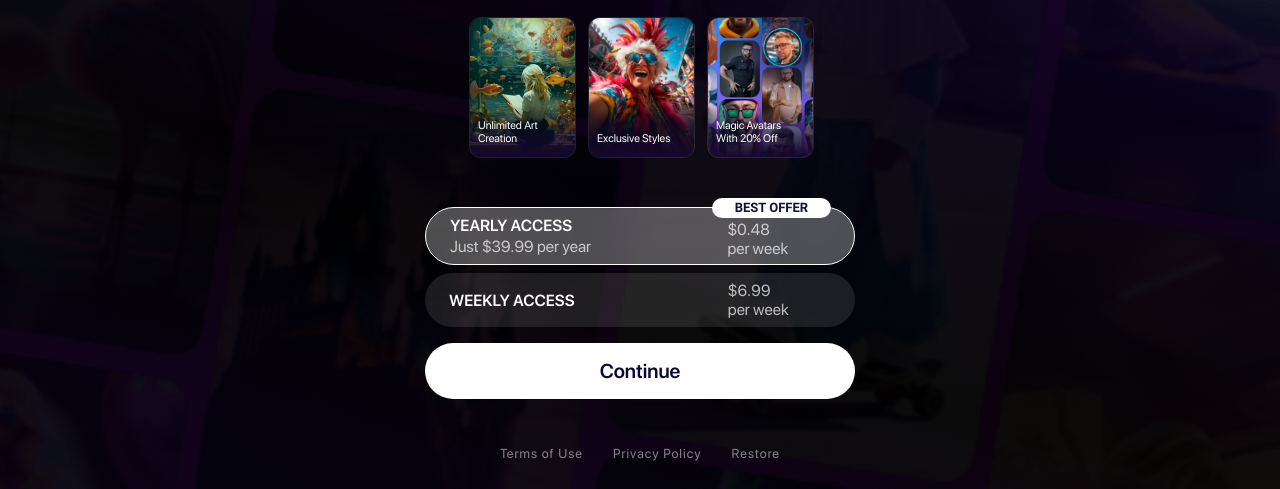
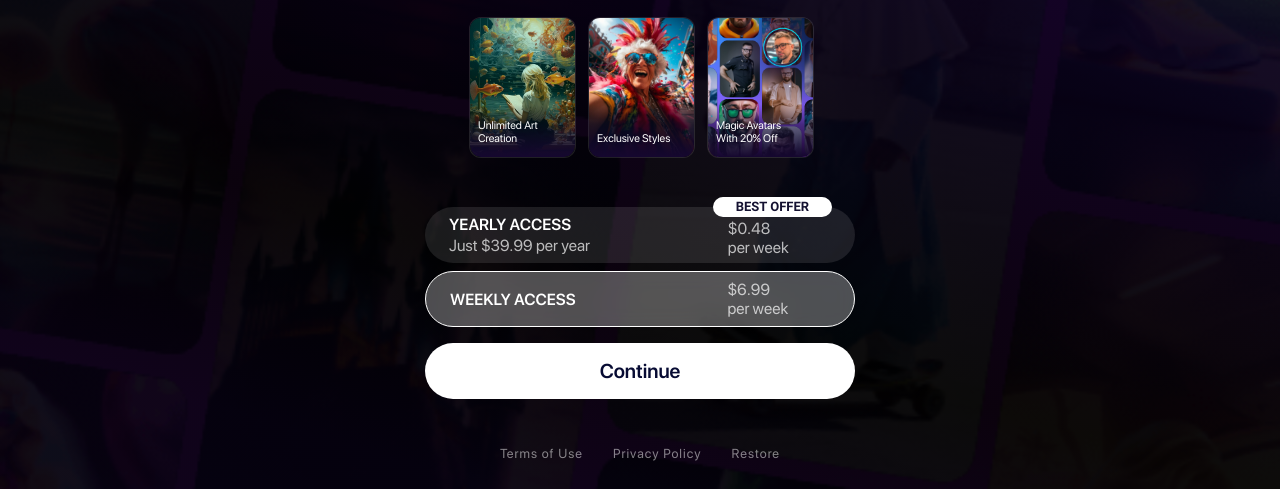
Before and after one commit to cLubber1337/ibanner, a website built with Vite: page index.html in a window 1280 px wide. Shown: the part 311-800 px from the top of the page. Built offline with nearby package versions, Linux system fonts and the light colour scheme.

Commit message:
ref: active plan styles

```diff
--- a/index.html
+++ b/index.html
@@ -49,7 +49,7 @@
         <section class="section container">
           <div class="cta">
             <div class="cta__plans">
-              <div class="plan plan-premium plan-active">
+              <div class="plan">
                 <div class="best-offer-badge">BEST OFFER</div>
                 <div class="plan__inner">
                   <div class="plan__info">
@@ -62,7 +62,7 @@
                   </div>
                 </div>
               </div>
-              <div class="plan">
+              <div class="plan plan-active">
                 <div class="plan__inner">
                   <div>
                     <p class="plan__title">WEEKLY ACCESS</p>
--- a/styles/blocks/footer.css
+++ b/styles/blocks/footer.css
@@ -1,13 +1,13 @@
 .footer__list {
   display: flex;
+  column-gap: 30px;
   justify-content: center;
-  column-gap: 30px;
 }
 
 .footer__item__text {
-  color: var(--color-white-opacity);
   font-size: 0.8125rem;
   font-weight: 400;
   line-height: 1.3;
+  color: var(--color-white-opacity);
   letter-spacing: 1px;
 }
--- a/styles/blocks/plan.css
+++ b/styles/blocks/plan.css
@@ -1,18 +1,17 @@
 .plan {
   position: relative;
+
   width: 100%;
+  padding: 8px 24px;
+
   background: var(--color-bg-plan);
   border-radius: 32px;
-  padding: 8px 24px;
-}
-
-.plan-premium {
-  border: 1px solid var(--color-white);
 }
 
 .plan-active {
+  border: 1px solid var(--color-white);
+  background: rgb(255 255 255 / 30%);
   backdrop-filter: blur(11px);
-  background: rgba(255, 255, 255, 0.3);
 }
 
 .plan:first-child {
@@ -34,6 +33,7 @@
 .plan__title {
   font-weight: 600;
 }
+
 .plan__description {
   opacity: 0.7;
 }
@@ -54,14 +54,18 @@
   position: absolute;
   top: calc(var(--height) / 2 * -1);
   right: var(--px);
+
+  display: flex;
+  align-items: center;
+
   height: var(--height);
+  padding-inline: var(--px);
+
   font-family: var(--font3);
   font-size: 0.8125rem;
   font-weight: 700;
   color: var(--color-dark-blue);
+
   background: var(--color-white);
   border-radius: 10px;
-  display: flex;
-  align-items: center;
-  padding-inline: var(--px);
 }
```
